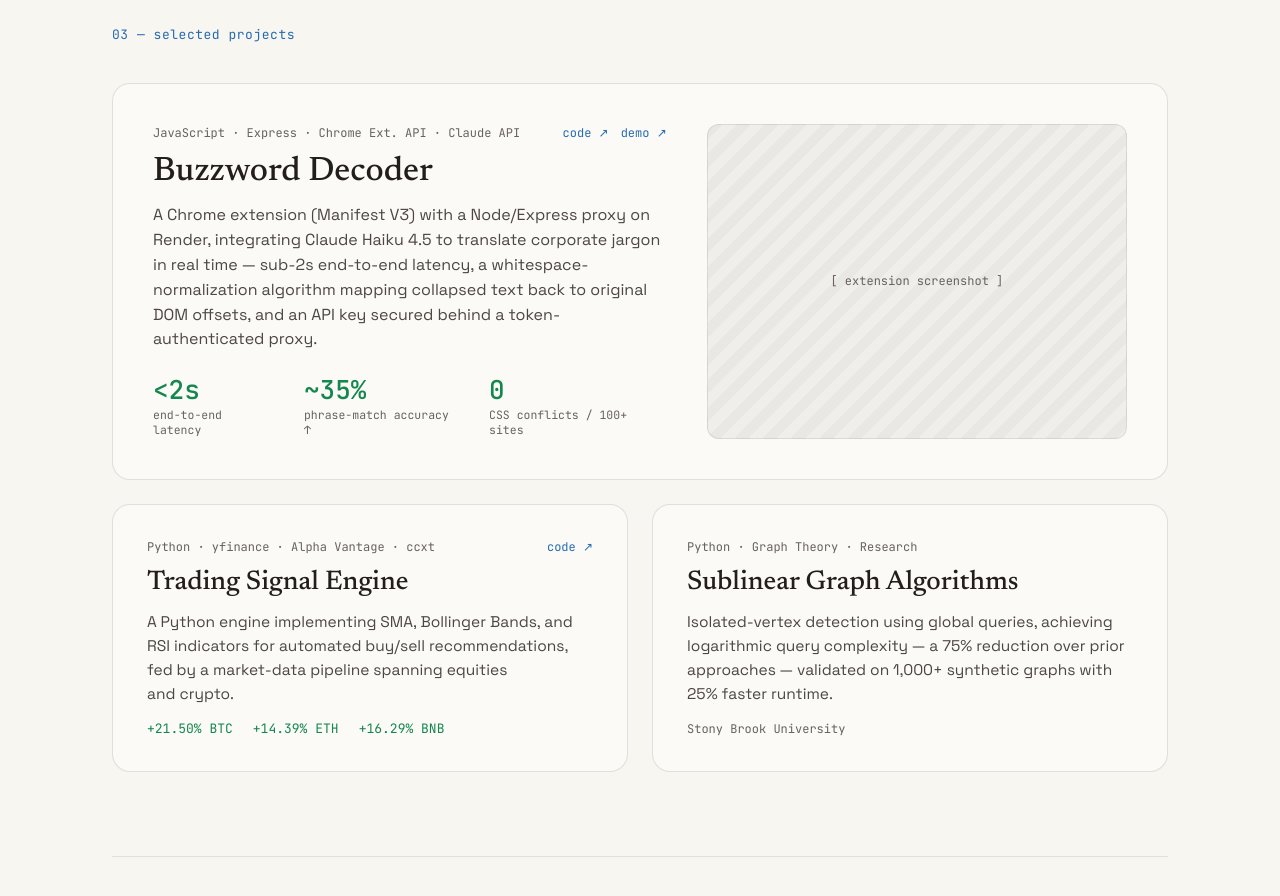
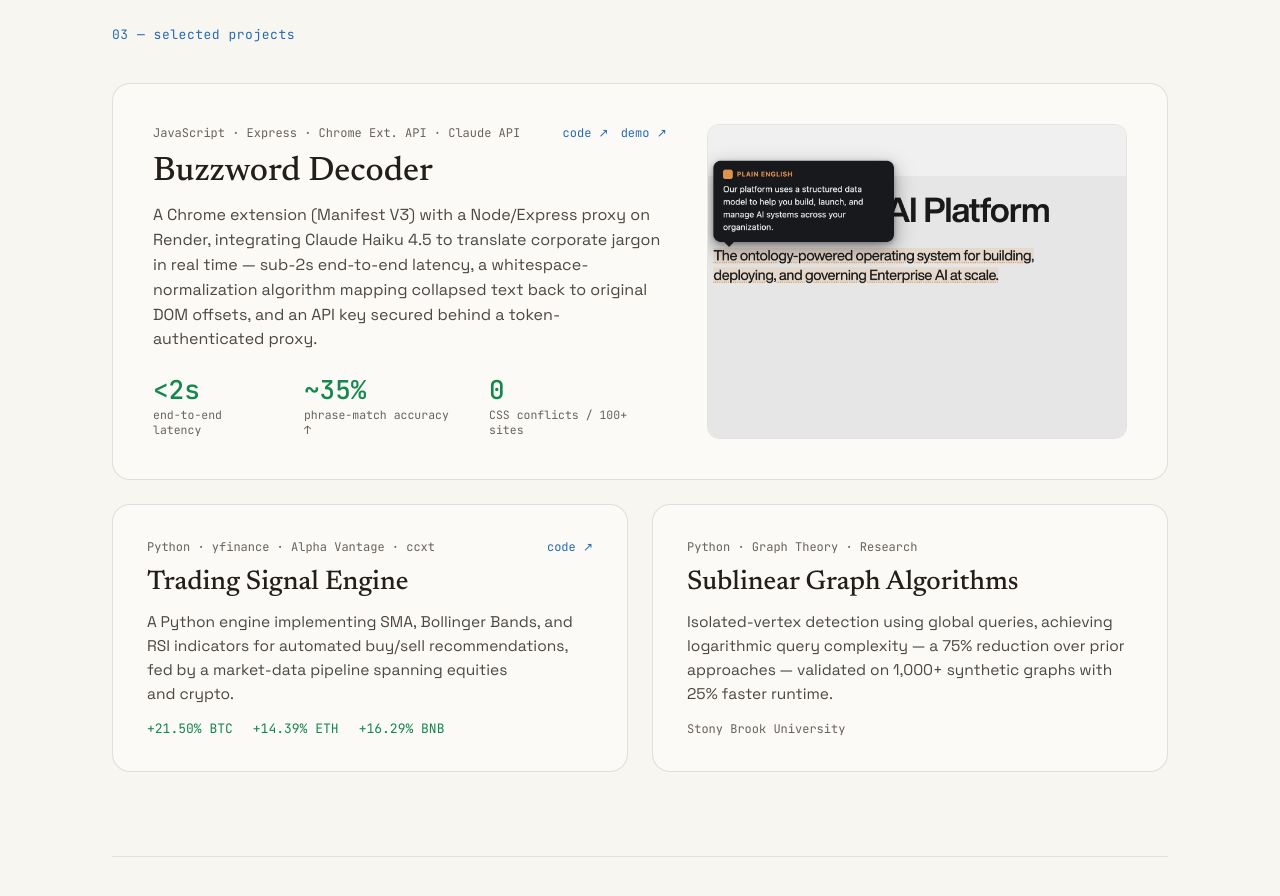
Before and after one commit to Justee21/Personal-Website, a plain HTML site: page index.html in a window 1280 px wide. Shown: the part 2140-3036 px from the top of the page. Drawn offline with Linux system fonts and the light colour scheme.

Commit message:
Add Buzzword Decoder screenshot
Replaces the placeholder box in the project card with a real screenshot of the plain-English tooltip in action.

```diff
--- a/index.html
+++ b/index.html
@@ -125,8 +125,8 @@
             <div><div style="font-family: 'JetBrains Mono', monospace; font-size: 26px; color: oklch(0.55 0.13 155); font-weight: 500;">0</div><div style="font-family: 'JetBrains Mono', monospace; font-size: 11.5px; color: oklch(0.5 0.012 60);">CSS conflicts / 100+ sites</div></div>
           </div>
         </div>
-        <div style="aspect-ratio: 4/3; border-radius: 12px; background-image: repeating-linear-gradient(135deg, oklch(0.93 0.006 85) 0 10px, oklch(0.95 0.006 85) 10px 20px); border: 1px solid oklch(0.24 0.012 60 / 0.1); display: flex; align-items: center; justify-content: center;">
-          <span style="font-family: 'JetBrains Mono', monospace; font-size: 12px; color: oklch(0.5 0.012 60);">[ extension screenshot ]</span>
+        <div style="aspect-ratio: 4/3; border-radius: 12px; border: 1px solid oklch(0.24 0.012 60 / 0.1); overflow: hidden;">
+          <img src="uploads/buzzword-decoder-screenshot.png" alt="Buzzword Decoder tooltip translating 'ontology-powered operating system' into plain English" style="width: 100%; height: 100%; object-fit: cover; object-position: top left; display: block;">
         </div>
       </article>
 
```
Also changed, not shown: uploads/buzzword-decoder-screenshot.png (added).
